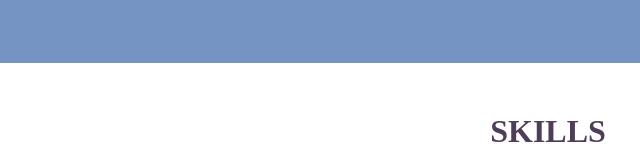
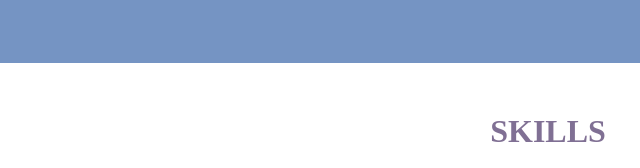
Before and after one commit to bai1024/online-resume, a plain HTML site: page index.html in a window 1280 px wide. Shown: the part 1559-1727 px from the top of the page, 92-732 px from the left. Drawn offline with Linux system fonts and the light colour scheme.

Commit message:
修改一些文字的颜色

```diff
--- a/css/main.css
+++ b/css/main.css
@@ -90,7 +90,7 @@ body {
  }
 
 .skills > h1 {
-  color: #4F3E5A;
+  color: #807094;
   text-align: center;
   padding-top: 50px;
   margin-top: 0px;
```
Also changed, not shown: 3 other files.
